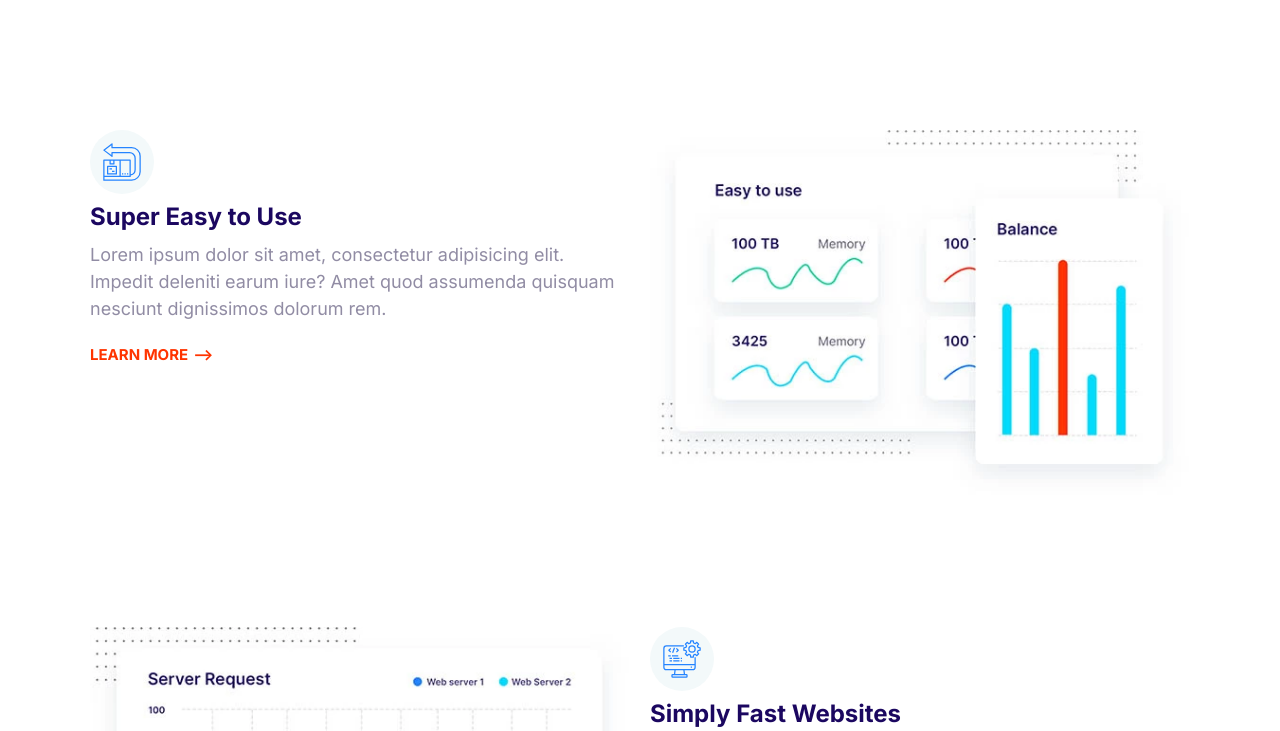
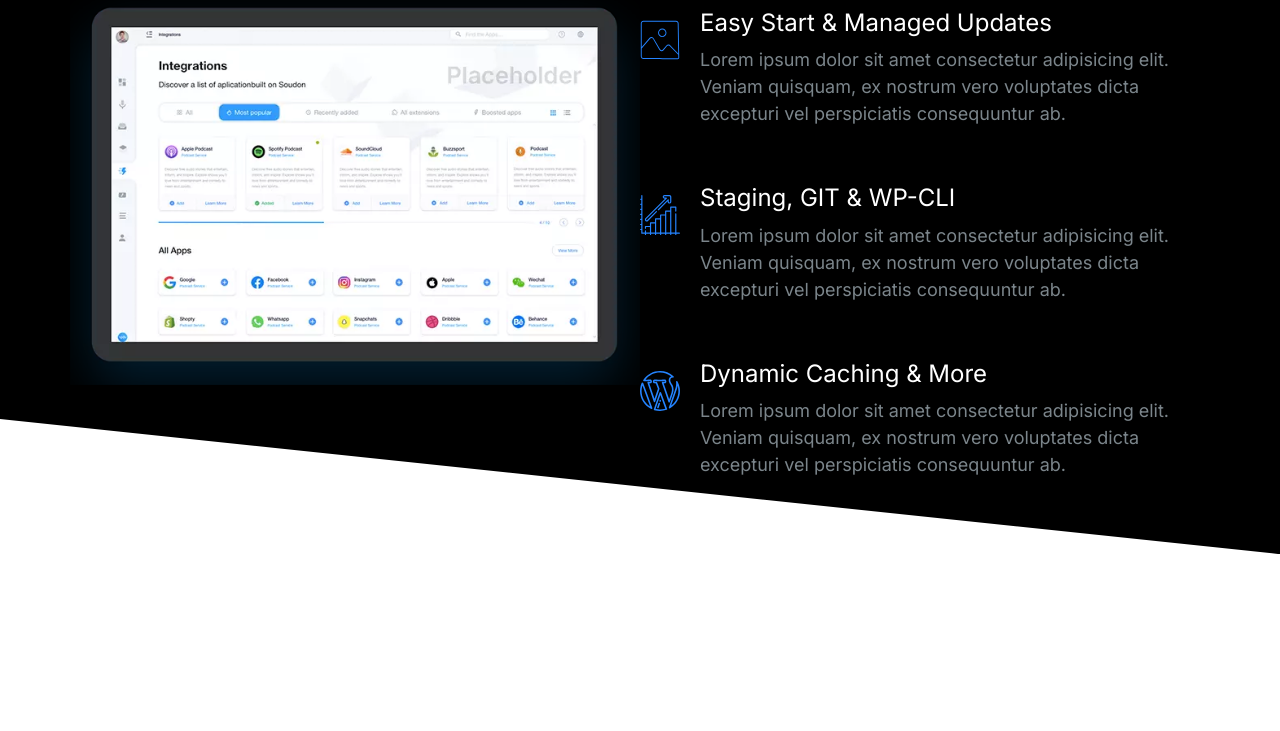
Before and after one commit to narmingeybullayeva/consoldes-cloud, a plain HTML site: page index.html in a window 1280 px wide. Shown: the part 122-853 px from the top of the page. After the commit the page ends 800 px from the top, so only its background shows below. Drawn offline with Linux system fonts and the light colour scheme.

Commit message:
Create the block-features component. Build the block-showcase component.

```diff
--- a/css/styles.css
+++ b/css/styles.css
@@ -14,6 +14,11 @@
 }
 
 /* Typography */
+
+::selection{
+    background: var(--color-primary);
+    color: #fff;
+}
 
 html{
     font-size: 62.5%;
@@ -44,6 +49,7 @@ h2{
 
 h3{
     font-size: 3rem;
+    font-weight: 500;
 
 }
 
@@ -138,7 +144,7 @@ a {
 .list{
     list-style: none;
     padding-left: 0;
-    color: var(--color-headings);
+
 }
 
 .list--inline .list__item{
@@ -149,6 +155,7 @@ a {
 .list--tick{
     list-style-image: url(../images/tick.svg);
     padding-left: 3rem;
+    color: var(--color-headings);
 }
 
 .list--tick .list__item{
@@ -428,6 +435,7 @@ a {
 
 .media {
     display: flex;
+    margin-bottom: 4rem;
 }
 
 .media__title{
@@ -804,8 +812,8 @@ a {
 /* Features */
 
 .feature{
-    gap:3rem 2rem;
-    margin: 12rem 0;
+    gap:4rem 2rem;
+    margin: 10rem 0;
 }
 
 .feature:first-of-type{
@@ -825,3 +833,25 @@ a {
         order: 2;
     }
 }
+
+/* Showcase Block */
+
+.block-showcase__image > img{
+    width: 100%;
+}
+
+@media screen and (min-width:768px){
+    .block-sowcase .gird{
+        grid-template-columns: 50% 50%;
+    }
+
+    .block-showcase__image{
+
+        width: auto;
+    }
+
+    .block-showcase__image > img{
+        justify-self: end;
+        max-width: 700px;
+    }
+}
--- a/index.html
+++ b/index.html
@@ -19,125 +19,83 @@
     />
   </head>
   <body>
+    <section class="block block--dark block--skewed-right block-showcase">
       <header class="block__header">
-      <h2>Host on the Cloud to keep Growing</h2>
-      <p>
-        Lorem, ipsum dolor sit amet consectetur adipisicing elit. Ipsum, est?
-      </p>
+        <h2 class="block__heading">User-friendly Control Panel</h2>
       </header>
-    <section class="block container">
-      <!-- first -->
-      <article class="grid grid--1x2 feature">
-        <div>
-          <span class="icon-container">
-            <svg class="icon icon--primary">
-              <use xlink:href="images/sprite.svg#easy"></use>
-            </svg>
-          </span>
-          <h3 class="feature__heading">Super Easy to Use</h3>
-          <p>
-            Lorem ipsum dolor sit amet, consectetur adipisicing elit. Impedit
-            deleniti earum iure? Amet quod assumenda quisquam nesciunt
-            dignissimos dolorum rem.
-          </p>
-          <a href="#" class="link-arrow">Learn More</a>
-        </div>
-
-        <picture>
+      <div class="container grid grid--1x2">
+        <picture class="block-showcase__image">
           <source
             type="image/webp"
-            srcset="images/easy.webp 1x, images/easy@2x.webp 2x"
+            srcset="images/ipad.webp 1x, images/ipad@2x.webp 2x"
           />
+
           <source
-            type="image/jpg"
-            srcset="images/easy.jpg 1x, images/easy@2x.jpg 2x"
+            type="image/png"
+            srcset="images/ipad.png 1x, images/ipad@2x.png 2x"
           />
-          <img class="feature__image" src="images/easy@2x.jpg" alt="" />
+          <img src="images/ipad.png" alt="" />
         </picture>
-      </article>
-
-      <!-- second -->
-      <article class="grid grid--1x2 feature">
-        <div class="feature__content">
-          <span class="icon-container">
+        <ul class="list">
+          <li>
+            <div class="media">
+              <div class="media__image">
                 <svg class="icon icon--primary">
-              <use xlink:href="images/sprite.svg#computer"></use>
+                  <use xlink:href="images/sprite.svg#snap"></use>
                 </svg>
-          </span>
-          <h3 class="feature__heading">Simply Fast Websites</h3>
+              </div>
+              <div class="media__body">
+                <h3 class="media__title block__heading">
+                  Easy Start & Managed Updates
+                </h3>
                 <p>
-            Lorem ipsum dolor sit amet consectetur adipisicing elit. Quam
-            obcaecati vel ad unde est illo at. Labore excepturi officia dolores!
+                  Lorem ipsum dolor sit amet consectetur adipisicing elit.
+                  Veniam quisquam, ex nostrum vero voluptates dicta excepturi
+                  vel perspiciatis consequuntur ab.
                 </p>
-          <a href="#" class="link-arrow">Learn More</a>
               </div>
-        <picture>
-          <source
-            type="image/webp"
-            srcset="images/fast.webp 1x, images/fast@2x.webp 2x"
-          />
-          <source
-            type="image/jpg"
-            srcset="images/fast.jpg 1x, images/fast@2x.jpg 2x"
-          />
-          <img class="feature__image" src="images/fast@2x.jpg" alt="" />
-        </picture>
-      </article>
-
-      <!-- third -->
-      <article class="grid grid--1x2 feature">
-        <div class="feature__content">
-          <span class="icon-container">
+            </div>
+          </li>
+          <li>
+            <div class="media">
+              <div class="media__image">
+                <svg class="icon icon--primary">
+                  <use xlink:href="images/sprite.svg#growth"></use>
+                </svg>
+              </div>
+              <div class="media__body">
+                <h3 class="media__title block__heading">
+                  Staging, GIT & WP-CLI
+                </h3>
+                <p>
+                  Lorem ipsum dolor sit amet consectetur adipisicing elit.
+                  Veniam quisquam, ex nostrum vero voluptates dicta excepturi
+                  vel perspiciatis consequuntur ab.
+                </p>
+              </div>
+            </div>
+          </li>
+          <li>
+            <div class="media">
+              <div class="media__image">
                 <svg class="icon icon--primary">
                   <use xlink:href="images/sprite.svg#wordpress"></use>
                 </svg>
-          </span>
-          <h3 class="feature__heading">Wordpress Made Easy</h3>
+              </div>
+              <div class="media__body">
+                <h3 class="media__title block__heading">
+                  Dynamic Caching & More
+                </h3>
                 <p>
-            Lorem ipsum dolor sit amet consectetur adipisicing elit. Quam
-            obcaecati vel ad unde est illo at. Labore excepturi officia dolores!
+                  Lorem ipsum dolor sit amet consectetur adipisicing elit.
+                  Veniam quisquam, ex nostrum vero voluptates dicta excepturi
+                  vel perspiciatis consequuntur ab.
                 </p>
-          <a href="#" class="link-arrow">Learn More</a>
               </div>
-        <picture>
-          <source
-            type="image/webp"
-            srcset="images/wordpress.webp 1x, images/wordpress@2x.webp 2x"
-          />
-          <source
-            type="image/jpg"
-            srcset="images/wordpress.jpg 1x, images/wordpress@2x.jpg 2x"
-          />
-          <img class="feature__image" src="images/wordpress@2x.jpg" alt="" />
-        </picture>
-      </article>
-      <!-- fourth -->
-      <article class="grid grid--1x2 feature">
-        <div class="feature__content">
-          <span class="icon-container">
-            <svg class="icon icon--primary">
-              <use xlink:href="images/sprite.svg#clock"></use>
-            </svg>
-          </span>
-          <h3 class="feature__heading">24/7 Expert Support</h3>
-          <p>
-            Lorem ipsum dolor sit amet consectetur adipisicing elit. Quam
-            obcaecati vel ad unde est illo at. Labore excepturi officia dolores!
-          </p>
-          <a href="#" class="link-arrow">Learn More</a>
             </div>
-        <picture>
-          <source
-            type="image/webp"
-            srcset="images/support.webp 1x, images/support@2x.webp 2x"
-          />
-          <source
-            type="image/jpg"
-            srcset="images/support.jpg 1x, images/support@2x.jpg 2x"
-          />
-          <img class="feature__image" src="images/support@2x.jpg" alt="" />
-        </picture>
-      </article>
+          </li>
+        </ul>
+      </div>
     </section>
     <script src="js/main.js"></script>
   </body>
```
Also changed, not shown: components/block-features.html (added, +118 -0 lines), components/block-showcase.html (added, +74 -0 lines), images/ipad.png (added), images/ipad.webp (added), images/ipad@2x.png (added), images/ipad@2x.webp (added). Lines whose indentation alone changed are shown as unchanged.
